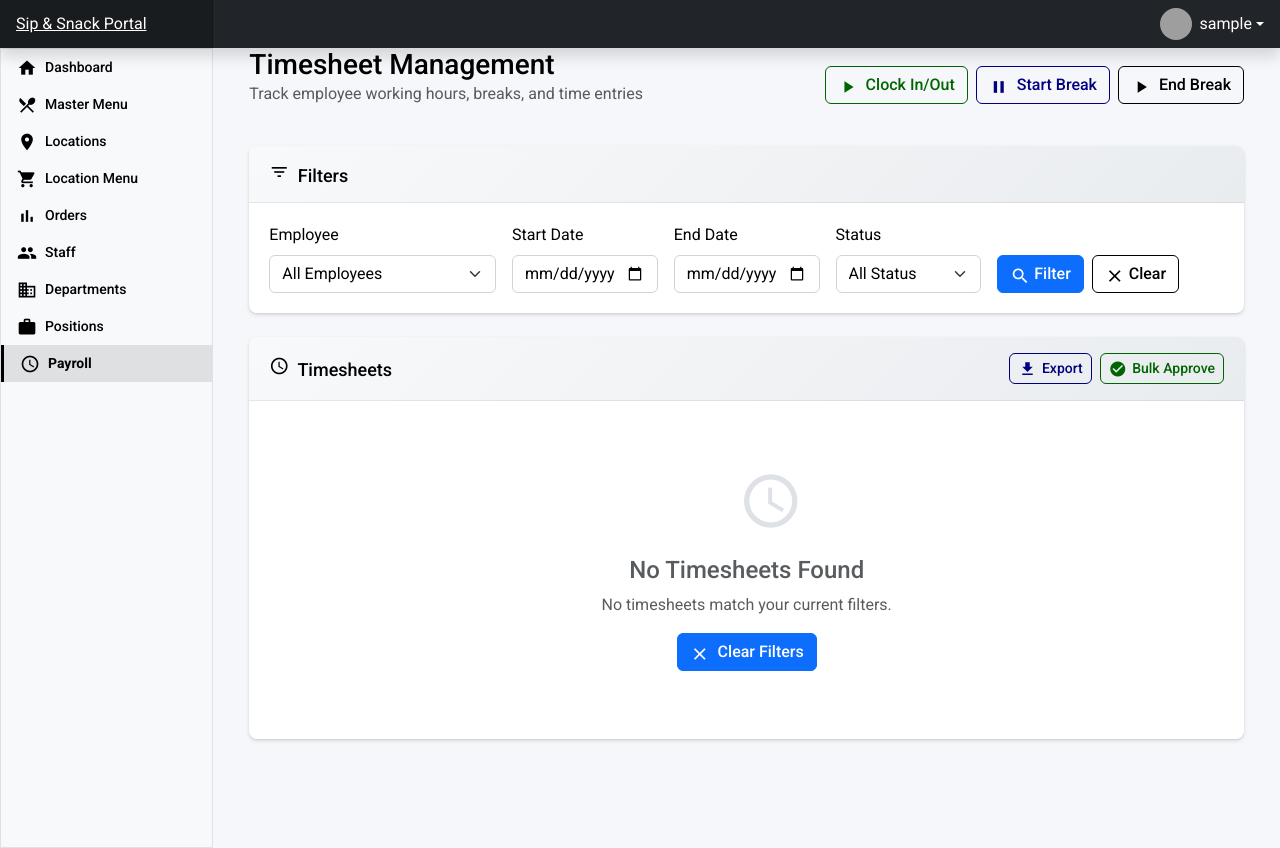
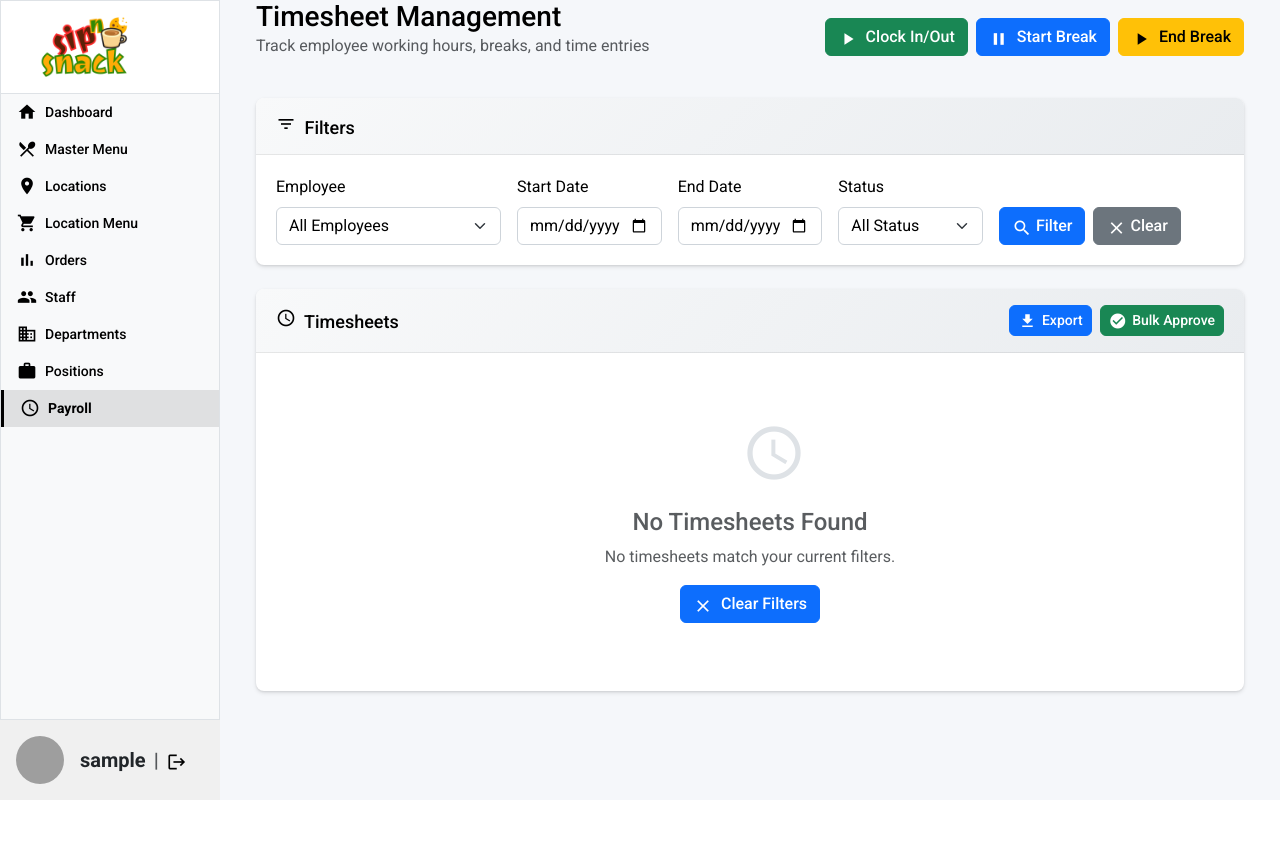
Before and after one commit to geetha756/pos, a Flask app: page /payroll/timesheets in a window 1280 px wide. After the commit the page ends 800 px from the top, so only its background shows below. Run offline with Flask 3, Linux system fonts and the light colour scheme; the visitor is signed in with stand-in values (Sample User, id 1); data that the repository does not hold is empty; some libraries are stand-ins or nearby versions; grey boxes are pictures that could not be loaded.

Commit message:
feat: Major UI/UX overhaul and layout improvements
- Header & Navigation:
  * Remove header navigation bar completely
  * Move user profile section from header dropdown to fixed bottom-left sidebar
  * Add logo header to left sidebar navigation
  * Redesign user section with larger font, light gray background, and logout icon

- Layout & Positioning:
  * Switch from Bootstrap grid to CSS Grid for better layout control
  * Reduce sidebar width from 267px to 220px for more content space
  * Position main content immediately adjacent to sidebar (no gaps)
  * Fix content alignment and positioning issues
  * Add bottom padding to prevent overlap with fixed user section

- Button & Icon Updates:
  * Convert all outlined buttons to solid colored buttons across portal
  * Update Active Staff icon from person_check to group for better display
  * Shorten button text (Manage Departments â†’ Departments, etc.)
  * Remove Share/Export buttons and date filter from dashboard

- Dashboard Improvements:
  * Remove dashboard header text and button toolbar
  * Streamline card layouts and quick action buttons
  * Improve visual hierarchy and spacing

- Technical Improvements:
  * Enhance CSS Grid layout for responsive design
  * Fix alignment issues and visual consistency
  * Optimize spacing and padding throughout portal
  * Improve mobile and desktop layout compatibility

This overhaul creates a cleaner, more modern interface with better space utilization, improved navigation, and enhanced user experience.

```diff
--- a/templates/base.html
+++ b/templates/base.html
@@ -496,6 +496,7 @@
     #statusConfirmModal.modal .modal-backdrop {
         --bs-modal-backdrop-zindex: 1040;
     }
+
     </style>
 
     {% block extra_head %}{% endblock %}
@@ -551,50 +552,19 @@
         </symbol>
     </svg>
 
-    <header class="navbar sticky-top bg-dark flex-md-nowrap p-0 shadow" data-bs-theme="dark">
-        <a class="navbar-brand col-md-3 col-lg-2 me-0 px-3 fs-6 text-white" href="{{ url_for('main.dashboard') }}">Sip & Snack Portal</a>
 
-        <ul class="navbar-nav flex-row d-md-none">
-            <li class="nav-item text-nowrap">
-                <button class="nav-link px-3 text-white" type="button" data-bs-toggle="collapse" data-bs-target="#navbarSearch" aria-controls="navbarSearch" aria-expanded="false" aria-label="Toggle search">
-<i class="material-icons">search</i>
-                </button>
-            </li>
-            <li class="nav-item text-nowrap">
-                <button class="nav-link px-3 text-white" type="button" data-bs-toggle="offcanvas" data-bs-target="#sidebarMenu" aria-controls="sidebarMenu" aria-expanded="false" aria-label="Toggle navigation">
-<i class="material-icons">menu</i>
-                </button>
-            </li>
-        </ul>
+    <div style="display: grid; grid-template-columns: 220px 1fr; grid-column-gap: 0; min-height: 100vh;">
+        <div class="sidebar border border-right p-0 bg-body-tertiary">
+            <div class="offcanvas-md offcanvas-end bg-body-tertiary" tabindex="-1" id="sidebarMenu" aria-labelledby="sidebarMenuLabel">
+                <div class="offcanvas-body d-md-flex flex-column p-0 overflow-y-auto" style="padding-bottom: 80px;">
 
-        <div class="navbar-nav ms-auto me-3">
-            <div class="nav-item dropdown">
-                <a class="nav-link dropdown-toggle text-white d-flex align-items-center" href="#" role="button" data-bs-toggle="dropdown" aria-expanded="false">
-                    {% if session.user_picture %}
-                        <img src="{{ session.user_picture }}" alt="Profile" class="rounded-circle me-2" width="32" height="32">
-                    {% else %}
-                        <i class="material-icons me-2">account_circle</i>
-                    {% endif %}
-                    {{ session.user_name or 'User' }}
-                </a>
-                <ul class="dropdown-menu dropdown-menu-end">
-                    <li><a class="dropdown-item" href="{{ url_for('auth.logout') }}">
-                        <i class="material-icons me-2">logout</i>Logout
-                    </a></li>
-                </ul>
+                    <!-- Sidebar Header with Logo -->
+                    <div class="p-3 border-bottom bg-white">
+                        <div class="d-flex align-items-center">
+                            <img src="{{ url_for('static', filename='img/sn15-logo-transparent.png') }}" alt="Sip & Snack Portal Logo" style="max-width: 100%; max-height: 60px; object-fit: contain;">
                         </div>
                     </div>
 
-        <div id="navbarSearch" class="navbar-search w-100 collapse">
-            <input class="form-control w-100 rounded-0 border-0" type="text" placeholder="Search" aria-label="Search">
-        </div>
-    </header>
-
-    <div class="container-fluid">
-        <div class="row">
-            <div class="sidebar border border-right col-md-3 col-lg-2 p-0 bg-body-tertiary">
-                <div class="offcanvas-md offcanvas-end bg-body-tertiary" tabindex="-1" id="sidebarMenu" aria-labelledby="sidebarMenuLabel">
-                    <div class="offcanvas-body d-md-flex flex-column p-0 overflow-y-auto">
                     <ul class="nav flex-column">
                         <li class="nav-item">
                             <a class="nav-link d-flex align-items-center gap-2{% if request.endpoint == 'main.dashboard' %} active{% endif %}" href="{{ url_for('main.dashboard') }}">
@@ -652,11 +622,31 @@
                         </li>
                     </ul>
 
+                    <!-- User Profile Section - Fixed at bottom left of viewport -->
+                    <div class="p-3 border-top" style="background-color: #f0f0f0; position: fixed; bottom: 0; left: 0; width: 220px; z-index: 1000;" id="user-section">
+                        <div class="d-flex align-items-center">
+                            {% if session.user_picture %}
+                                <img src="{{ session.user_picture }}" alt="Profile" class="rounded-circle me-3" width="48" height="48" style="object-fit: cover;">
+                            {% else %}
+                                <i class="material-icons me-3" style="font-size: 48px; color: #666;">account_circle</i>
+                            {% endif %}
+                            <div class="flex-grow-1">
+                                <div class="d-flex align-items-center fw-bold text-dark" style="font-size: 1.25rem;">
+                                    {{ session.user_name or 'User' }}
+                                    <span class="mx-2 text-muted">|</span>
+                                    <a href="{{ url_for('auth.logout') }}" class="text-danger text-decoration-none d-flex align-items-center" title="Logout">
+                                        <i class="material-icons" style="font-size: 20px; line-height: 1;">logout</i>
+                                    </a>
+                                </div>
                             </div>
                         </div>
                     </div>
 
-            <main class="col-md-9 ms-sm-auto col-lg-10 px-md-4">
+                </div>
+            </div>
+        </div>
+
+        <main class="px-md-4 text-left" style="padding-bottom: 100px; margin-left: 0;">
                 {% with messages = get_flashed_messages(with_categories=true) %}
                     {% if messages %}
                         {% for category, message in messages %}
--- a/templates/orders/index.html
+++ b/templates/orders/index.html
@@ -6,7 +6,7 @@
 <div class="d-flex justify-content-between flex-wrap flex-md-nowrap align-items-center pt-3 pb-2 mb-3 border-bottom">
     <h1 class="h2">Orders</h1>
     <div class="btn-toolbar mb-2 mb-md-0">
-        <button type="button" class="btn btn-outline-secondary" onclick="refreshOrders()">
+        <button type="button" class="btn btn-secondary" onclick="refreshOrders()">
 <i class="material-icons me-2">refresh</i>
             Refresh
         </button>
@@ -125,7 +125,7 @@
 <i class="material-icons me-2">search</i>
                     Filter
                 </button>
-                <a href="{{ url_for('orders.index') }}" class="btn btn-outline-secondary">Clear</a>
+                <a href="{{ url_for('orders.index') }}" class="btn btn-secondary">Clear</a>
             </div>
         </form>
     </div>
--- a/templates/payroll/timesheets/index.html
+++ b/templates/payroll/timesheets/index.html
@@ -13,15 +13,15 @@
                     <p class="text-muted">Track employee working hours, breaks, and time entries</p>
                 </div>
                 <div class="d-flex gap-2">
-                    <button class="btn btn-outline-success" onclick="clockInOut()">
+                    <button class="btn btn-success" onclick="clockInOut()">
                         <i class="material-icons me-2">play_arrow</i>
                         Clock In/Out
                     </button>
-                    <button class="btn btn-outline-primary" onclick="startBreak()">
+                    <button class="btn btn-primary" onclick="startBreak()">
                         <i class="material-icons me-2">pause</i>
                         Start Break
                     </button>
-                    <button class="btn btn-outline-warning" onclick="endBreak()">
+                    <button class="btn btn-warning" onclick="endBreak()">
                         <i class="material-icons me-2">play_arrow</i>
                         End Break
                     </button>
@@ -78,7 +78,7 @@
                                 <i class="material-icons me-1">search</i>
                                 Filter
                             </button>
-                            <a href="{{ url_for('payroll.timesheets') }}" class="btn btn-outline-secondary">
+                            <a href="{{ url_for('payroll.timesheets') }}" class="btn btn-secondary">
                                 <i class="material-icons me-1">clear</i>
                                 Clear
                             </a>
@@ -99,11 +99,11 @@
                         Timesheets
                     </h5>
                     <div class="d-flex gap-2">
-                        <button class="btn btn-sm btn-outline-primary" onclick="exportTimesheets()">
+                        <button class="btn btn-sm btn-primary" onclick="exportTimesheets()">
                             <i class="material-icons me-1">download</i>
                             Export
                         </button>
-                        <button class="btn btn-sm btn-outline-success" onclick="bulkApprove()">
+                        <button class="btn btn-sm btn-success" onclick="bulkApprove()">
                             <i class="material-icons me-1">check_circle</i>
                             Bulk Approve
                         </button>
@@ -149,15 +149,15 @@
                                     </td>
                                     <td>
                                         <div class="btn-group" role="group">
-                                            <button class="btn btn-sm btn-outline-primary" onclick="viewTimesheet('{{ timesheet.id }}')" title="View Details">
+                                            <button class="btn btn-sm btn-primary" onclick="viewTimesheet('{{ timesheet.id }}')" title="View Details">
                                                 View
                                             </button>
                                             {% if timesheet.status in ['draft', 'submitted'] %}
-                                            <button class="btn btn-sm btn-outline-success" onclick="approveTimesheet('{{ timesheet.id }}')" title="Approve">
+                                            <button class="btn btn-sm btn-success" onclick="approveTimesheet('{{ timesheet.id }}')" title="Approve">
                                                 Approve
                                             </button>
                                             {% endif %}
-                                            <button class="btn btn-sm btn-outline-danger" onclick="editTimesheet('{{ timesheet.id }}')" title="Edit">
+                                            <button class="btn btn-sm btn-danger" onclick="editTimesheet('{{ timesheet.id }}')" title="Edit">
                                                 Edit
                                             </button>
                                         </div>
--- a/templates/staff/add.html
+++ b/templates/staff/add.html
@@ -14,7 +14,7 @@
         </nav>
     </div>
     <div class="btn-toolbar mb-2 mb-md-0">
-        <a href="{{ url_for('staff.index') }}" class="btn btn-outline-secondary">
+        <a href="{{ url_for('staff.index') }}" class="btn btn-secondary">
             <i class="material-icons me-2">arrow_back</i>
             Back to Staff
         </a>
@@ -184,7 +184,7 @@
 <div class="row mt-4">
     <div class="col-12">
         <div class="d-flex justify-content-end gap-2">
-            <a href="{{ url_for('staff.index') }}" class="btn btn-outline-secondary">
+            <a href="{{ url_for('staff.index') }}" class="btn btn-secondary">
                 <i class="material-icons me-2">cancel</i>
                 Cancel
             </a>
```
Also changed, not shown: templates/dashboard.html (+3 -16 lines), static/img/sn15-logo-transparent.png (added). Lines whose indentation alone changed are shown as unchanged.
